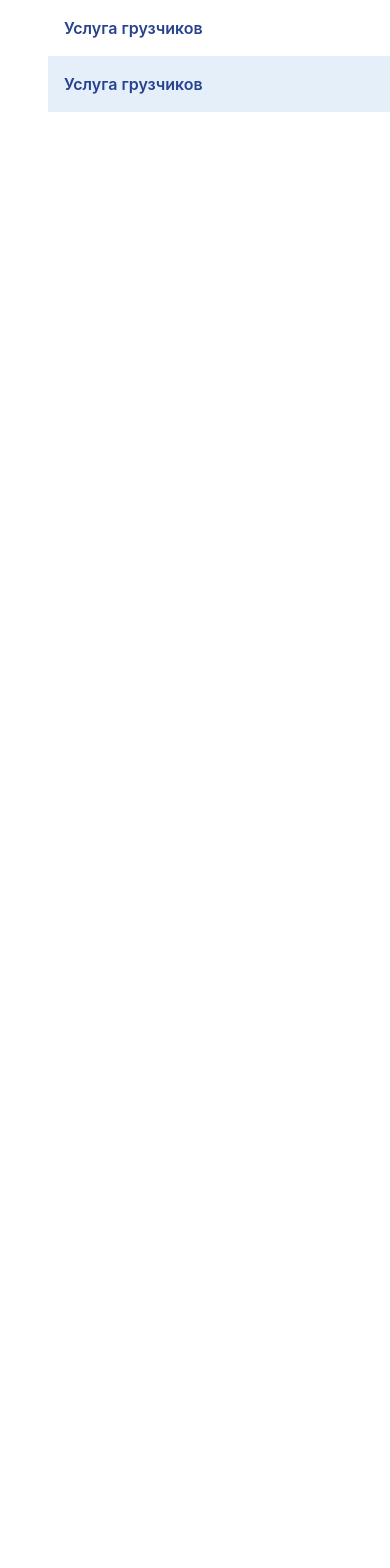
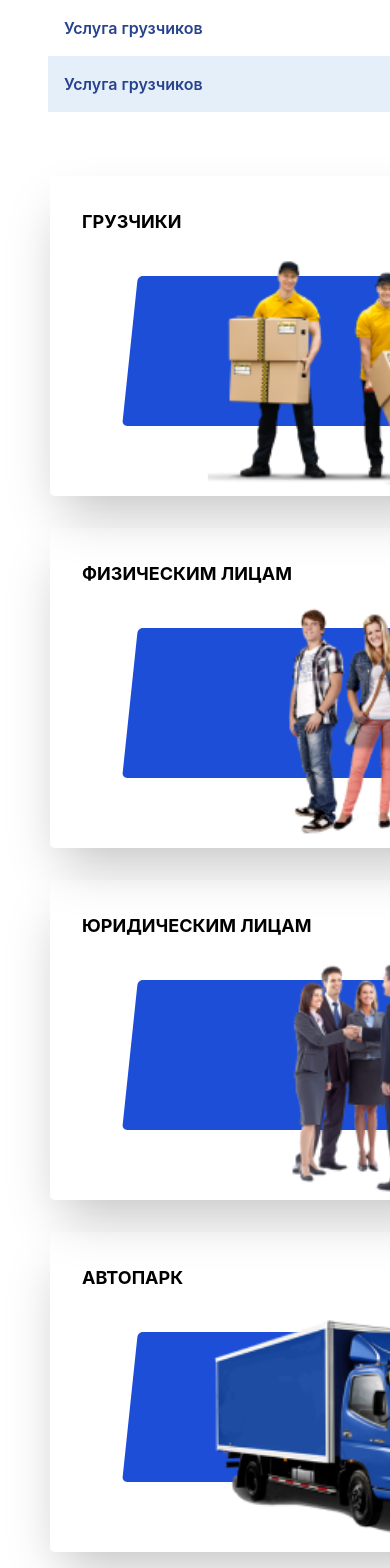
Before and after one commit to FarhodNomonov/Movers, a React (Create React App) app: page / in a window 390 px wide. Shown: the part 1282-2850 px from the top of the page. Before the commit the page ends 1442 px from the top, so only its background shows below. Built offline with nearby package versions, Linux system fonts and the light colour scheme.

Commit message:
added responsive Cards

```diff
--- a/src/components/cards/Cards.js
+++ b/src/components/cards/Cards.js
@@ -7,43 +7,43 @@ import img4 from "../../assets/images/manss.png";
 const Cards = () => {
   return (
     <div>
-      <div className="container mx-auto">
-        <div className="grid grid-cols-4 gap-4  ">
-          <div className=" h-60 rounded-[5px] relative p-3 hover:bg-[#0061cc1a] cursor-pointer shadow-2xl -shadow-gray-200">
-            <h1 className="font-bold">ГРУЗЧИКИ</h1>
-            <div className=" w-40 bg-blue-700 h-20 -skew-x-6 absolute left-10 top-20 rounded-[5px]">
+      <div className="max-w-[1536px] w-full mx-auto">
+        <div className=" flex flex-wrap  sm:w-[600px] justify-around  mx-auto   ">
+          <div className=" w-[300px] min-w-[300px] mx-auto sm:w-[500px] sm:min-w-[500px] my-4 h-[253px] sm:h-[320px] flex rounded-[5px] relative p-8 hover:bg-[#0061cc1a] cursor-pointer shadow-2xl -shadow-gray-200">
+            <h1 className="font-bold md:text-lg">ГРУЗЧИКИ</h1>
+            <div className=" w-40 bg-blue-700 h-20 -skew-x-6 absolute left-10 top-24 sm:top-[100px] sm:left-[80px] sm:w-[350px] sm:h-[150px] top-20 rounded-[5px]">
               <img
-                className="skew-x-6 relative left-20 w-100 h-30 -top-6"
+                className="skew-x-6 relative left-20 w-100 h-30 -top-6 sm:h-60"
                 src={img4}
                 alt=""
               />
             </div>
           </div>
-          <div className=" h-60 rounded-[5px] relative p-3 hover:bg-[#0061cc1a] cursor-pointer shadow-2xl -shadow-gray-200">
-            <h1 className="font-bold">ФИЗИЧЕСКИМ ЛИЦАМ</h1>
-            <div className=" w-40 bg-blue-700 h-20 -skew-x-6 absolute left-10 top-20 rounded-[5px]">
+          <div className=" w-[300px] min-w-[300px] mx-auto sm:w-[500px] sm:min-w-[500px] my-4 h-[253px] sm:h-[320px] flex rounded-[5px] relative p-8 hover:bg-[#0061cc1a] cursor-pointer shadow-2xl -shadow-gray-200">
+            <h1 className="font-bold md:text-lg">ФИЗИЧЕСКИМ ЛИЦАМ</h1>
+            <div className=" w-40 bg-blue-700 h-20 -skew-x-6 absolute left-10 top-24 sm:top-[100px] sm:left-[80px] sm:w-[350px] sm:h-[150px] top-20 rounded-[5px]">
               <img
-                className="skew-x-6 relative left-20 w-100 h-30 -top-6"
+                className="skew-x-6 relative left-20 w-100 h-30 sm:ml-20 -top-6 sm:h-60"
                 src={img1}
                 alt=""
               />
             </div>
           </div>
-          <div className=" h-60 rounded-[5px] relative p-3 hover:bg-[#0061cc1a] cursor-pointer shadow-2xl -shadow-gray-200">
-            <h1 className="font-bold">ЮРИДИЧЕСКИМ ЛИЦАМ</h1>
-            <div className=" w-40 bg-blue-700 h-20 -skew-x-6 absolute left-10 top-20 rounded-[5px]">
+          <div className="w-[300px] min-w-[300px] mx-auto sm:w-[500px] sm:min-w-[500px] my-4 h-[253px] sm:h-[320px] flex rounded-[5px] relative p-8 hover:bg-[#0061cc1a] cursor-pointer shadow-2xl -shadow-gray-200">
+            <h1 className="font-bold md:text-lg">ЮРИДИЧЕСКИМ ЛИЦАМ</h1>
+            <div className=" w-40 bg-blue-700 h-20 -skew-x-6 absolute left-10 top-24 sm:top-[100px] sm:left-[80px] sm:w-[350px] sm:h-[150px] top-20 rounded-[5px]">
               <img
-                className="skew-x-6 relative left-20 w-100 h-30 -top-6"
+                className="skew-x-6 relative left-20 w-100 sm:ml-20 h-30 -top-6 sm:h-60"
                 src={img2}
                 alt=""
               />
             </div>
           </div>
-          <div className=" h-60 rounded-[5px] relative p-3 hover:bg-[#0061cc1a] cursor-pointer shadow-2xl -shadow-gray-200">
-            <h1 className="font-bold">АВТОПАРК</h1>
-            <div className=" w-40 bg-blue-700 h-20 -skew-x-6 absolute left-10 top-20 rounded-[5px]">
+          <div className=" w-[300px] min-w-[300px] mx-auto sm:w-[500px] sm:min-w-[500px] my-4 h-60 sm:h-[320px] flex rounded-[5px] relative p-8 hover:bg-[#0061cc1a] cursor-pointer shadow-2xl -shadow-gray-200">
+            <h1 className="font-bold md:text-lg">АВТОПАРК</h1>
+            <div className=" w-40 bg-blue-700 h-20 -skew-x-6 absolute left-10 top-24 sm:top-[100px] sm:left-[80px] sm:w-[350px] sm:h-[150px] top-20 rounded-[5px]">
               <img
-                className="skew-x-6 relative left-20 w-100 h-30 -top-6"
+                className="skew-x-6 relative left-20 w-100 h-30 -top-6 sm:h-60"
                 src={img3}
                 alt=""
               />
--- a/src/components/home/index.js
+++ b/src/components/home/index.js
@@ -17,7 +17,7 @@ function Home() {
       <Intro />
       <Works />
       <Service />
-      {/* <Cards /> */}
+      <Cards />
       {/* <Accordion /> */}
       {/* <MoveSlider /> */}
       {/* <Moving /> */}
```
